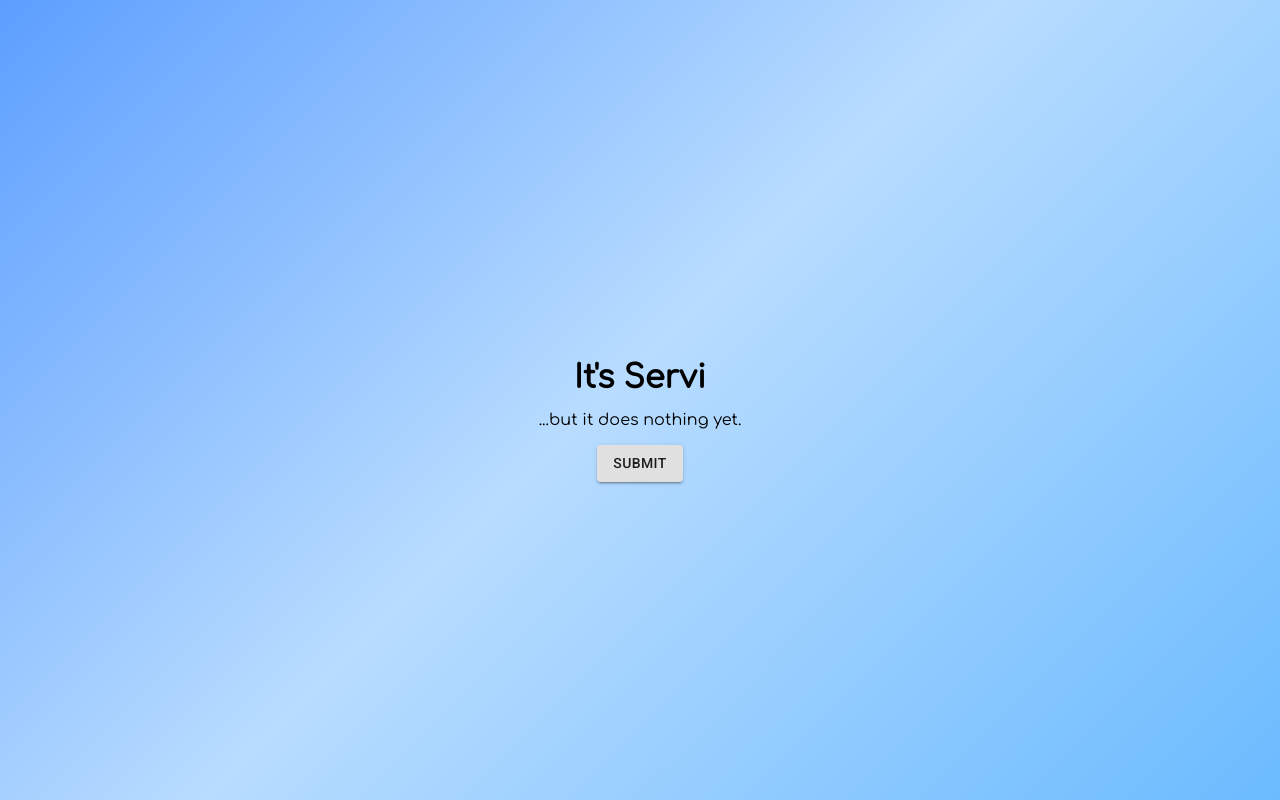
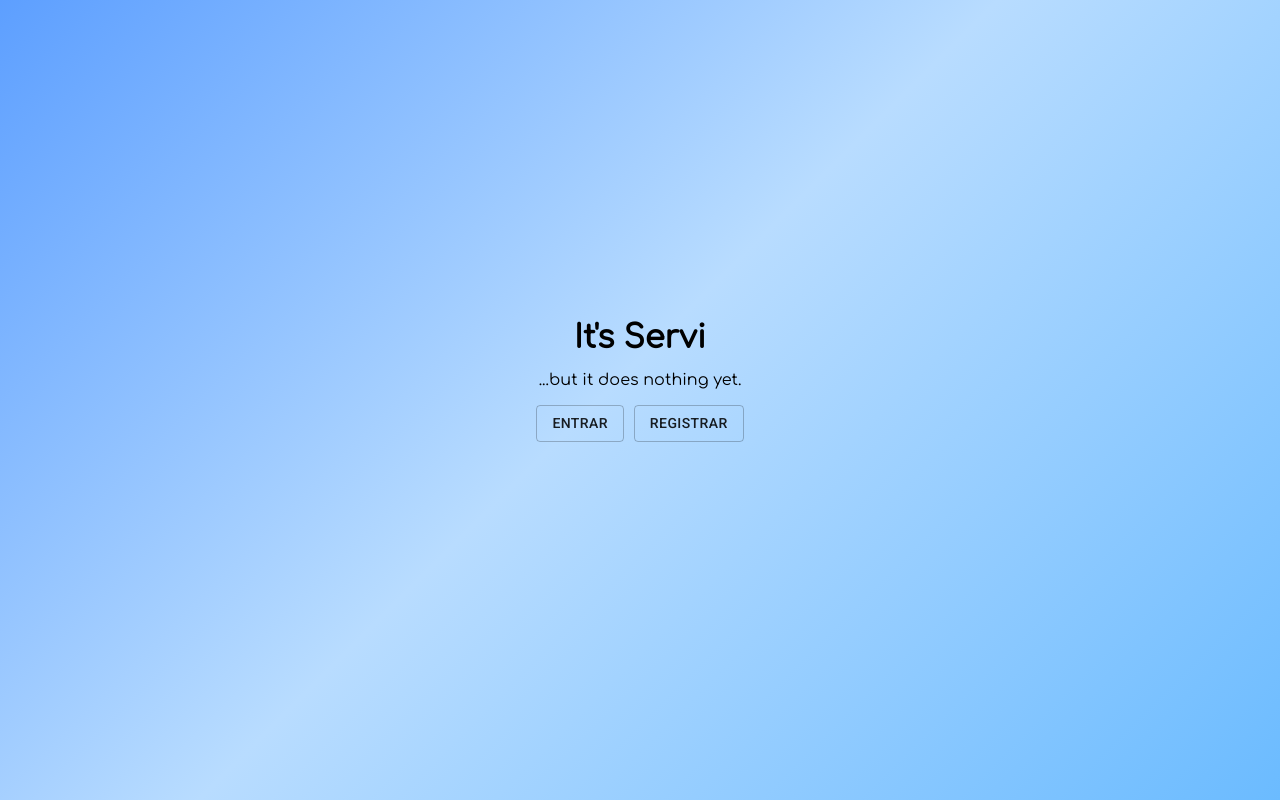
Before and after one commit to joaomcouto/UFMG-20201, a React (Create React App) app: page / in a window 1280 px wide. Built offline with nearby package versions, Linux system fonts and the light colour scheme.

Commit message:
Tela inicial e novos botões

```diff
--- a/package.json
+++ b/package.json
@@ -4,6 +4,7 @@
   "private": true,
   "dependencies": {
     "@material-ui/core": "^4.11.0",
+    "@material-ui/styles": "^4.10.0",
     "@testing-library/jest-dom": "^4.2.4",
     "@testing-library/react": "^9.5.0",
     "@testing-library/user-event": "^7.2.1",
--- a/src/App.css
+++ b/src/App.css
@@ -1,11 +1,4 @@
-.App {
-  text-align: center;
-  height: 100vh;
-  background-image: linear-gradient(-225deg, #5D9FFF 0%, #B8DCFF 48%, #6BBBFF 100%);
-  font-family: 'Comfortaa';
-}
-
 h1 {
-  padding-top: 45vh;
+  padding-top: 40vh;
   margin: 0;
 }
--- a/src/App.js
+++ b/src/App.js
@@ -1,19 +1,16 @@
 import React from 'react';
-import Button from '@material-ui/core/Button';
 import './App.css';
+import Logo from './components/Logo.js'
 
 function App() {
 
-  const [page, setPage] = React.useState("");
+  const [page, setPage] = React.useState("Logo");
 
-  return (
-    <div className="App">
-      <h1>It's Servi</h1>
-      <p>...but it does nothing yet.</p>
-      {/* <input val=""></input> */}
-      <Button variant="contained" onClick={() => setPage('Arroz')}>Submit</Button>
-    </div>
-  );
+  switch (page){
+    case 'Logo':
+      return (<Logo />);
+  }
+
 }
 
 export default App;
--- /dev/null
+++ b/src/components/Logo.js
@@ -0,0 +1,18 @@
+import React from 'react'
+import Button from '@material-ui/core/Button';
+
+export default function Logo() {
+
+    const [page, setPage] = React.useState("");
+
+    return (
+        <div>
+            <h1>It's Servi</h1>
+            <p>...but it does nothing yet.</p>
+            <div>
+                <Button variant="outlined" style={{marginRight: '10px'}}>Entrar</Button>
+                <Button variant="outlined">Registrar</Button>
+            </div>
+        </div>
+    )
+}
--- a/src/index.css
+++ b/src/index.css
@@ -5,9 +5,16 @@ body {
     sans-serif;
   -webkit-font-smoothing: antialiased;
   -moz-osx-font-smoothing: grayscale;
+  background-image: linear-gradient(-225deg, #5D9FFF 0%, #B8DCFF 48%, #6BBBFF 100%);
+  font-family: 'Comfortaa';
 }
 
 code {
   font-family: source-code-pro, Menlo, Monaco, Consolas, 'Courier New',
     monospace;
 }
+
+#root {
+  text-align: center;
+  height: 100vh;
+}
```
